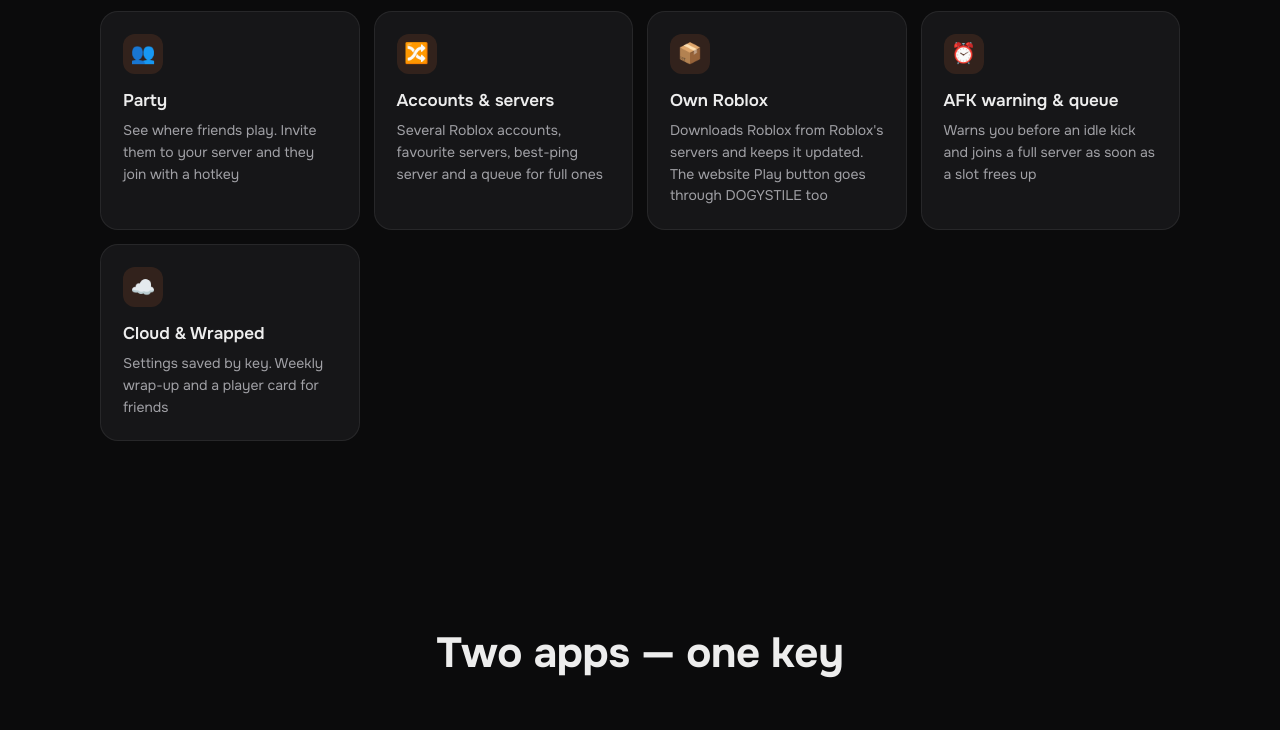
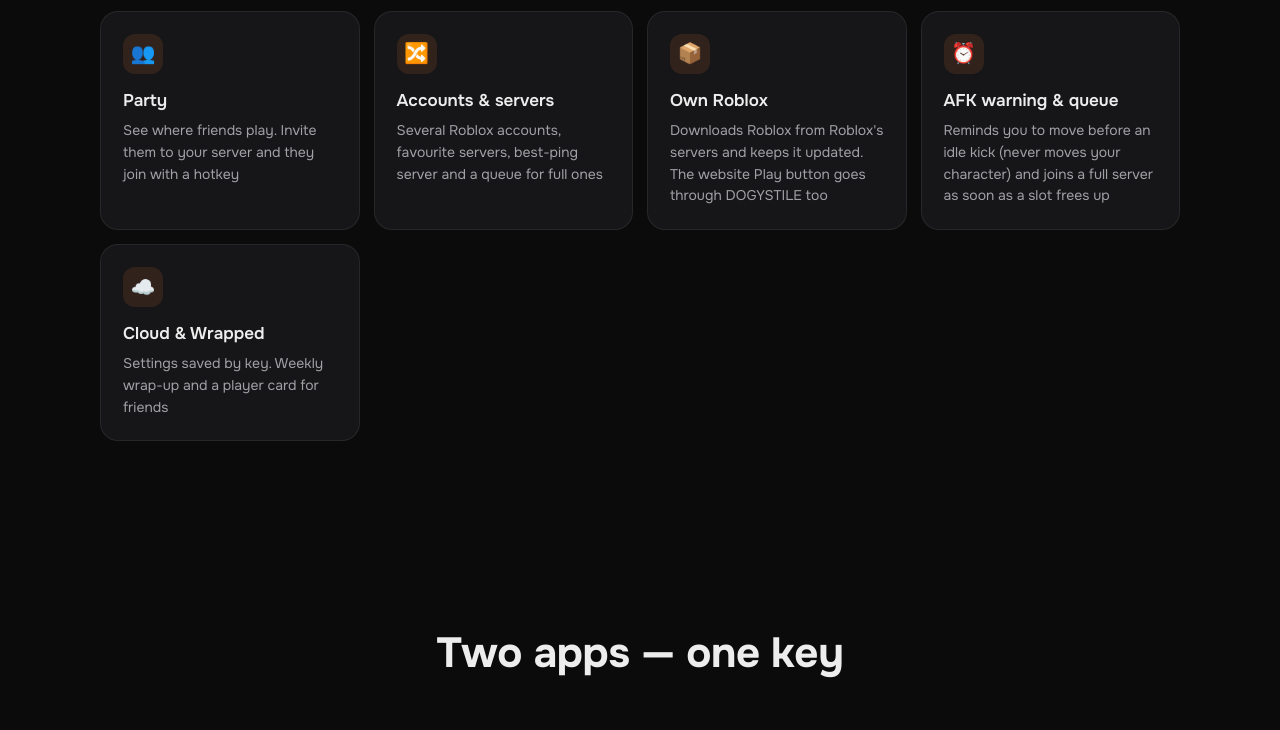
Before and after one commit to DOGYSTUDIODD/dogystile-download, a plain HTML site: page index.html in a window 1280 px wide. Shown: the part 1259-1989 px from the top of the page. Drawn offline with Linux system fonts and the light colour scheme.

Commit message:
Сайт: предупреждение об AFK

```diff
--- a/index.html
+++ b/index.html
@@ -127,7 +127,7 @@ footer .wrap{display:flex;flex-wrap:wrap;gap:14px;justify-content:space-between;
     <div class="f reveal"><div class="ic">👥</div><h3 data-i="f5">Пати</h3><p data-i="f5d">Видно, где играют друзья. Позовите их на свой сервер, и они зайдут по горячей клавише</p></div>
     <div class="f reveal"><div class="ic">🔀</div><h3 data-i="f6">Аккаунты и сервера</h3><p data-i="f6d">Несколько аккаунтов Roblox, избранные сервера, лучший сервер по пингу и очередь на полный</p></div>
     <div class="f reveal"><div class="ic">📦</div><h3 data-i="f7">Свой Roblox</h3><p data-i="f7d">Скачает Roblox сам с серверов Roblox и будет обновлять. Кнопка «Играть» на сайте тоже через DOGYSTILE</p></div>
-    <div class="f reveal"><div class="ic">⏰</div><h3 data-i="f8">Анти-AFK и очередь</h3><p data-i="f8d">Предупредит до кика за бездействие и сам зайдёт на полный сервер, как только освободится место</p></div>
+    <div class="f reveal"><div class="ic">⏰</div><h3 data-i="f8">Предупреждение об AFK и очередь</h3><p data-i="f8d">Напомнит подвигаться до кика за бездействие (персонажа не трогает) и сам зайдёт на полный сервер, как только освободится место</p></div>
     <div class="f reveal"><div class="ic">☁️</div><h3 data-i="f9">Облако и итоги</h3><p data-i="f9d">Настройки сохраняются по ключу. Итоги недели и карточка игрока для друзей</p></div>
   </div>
 </div></section>
@@ -224,7 +224,7 @@ const EN = { n1:'Features', n2:'Pricing', n3:'Get started', n4:'FAQ', k:'Windows
   f5:'Party', f5d:'See where friends play. Invite them to your server and they join with a hotkey',
   f6:'Accounts & servers', f6d:'Several Roblox accounts, favourite servers, best-ping server and a queue for full ones',
   f7:'Own Roblox', f7d:'Downloads Roblox from Roblox\'s servers and keeps it updated. The website Play button goes through DOGYSTILE too',
-  f8:'AFK warning & queue', f8d:'Warns you before an idle kick and joins a full server as soon as a slot frees up',
+  f8:'AFK warning & queue', f8d:'Reminds you to move before an idle kick (never moves your character) and joins a full server as soon as a slot frees up',
   f9:'Cloud & Wrapped', f9d:'Settings saved by key. Weekly wrap-up and a player card for friends',
   th:'Two apps — one key', a1:'Roblox launcher', a2:'Mods, FastFlags, overlay, clips', a3:'Party, accounts, servers', a4:'Russian and English',
   b1:'70+ Windows tweaks for gaming', b2:'Cleanup, privacy, services', b3:'Restore point before changes', b4:'One-click rollback',
```
